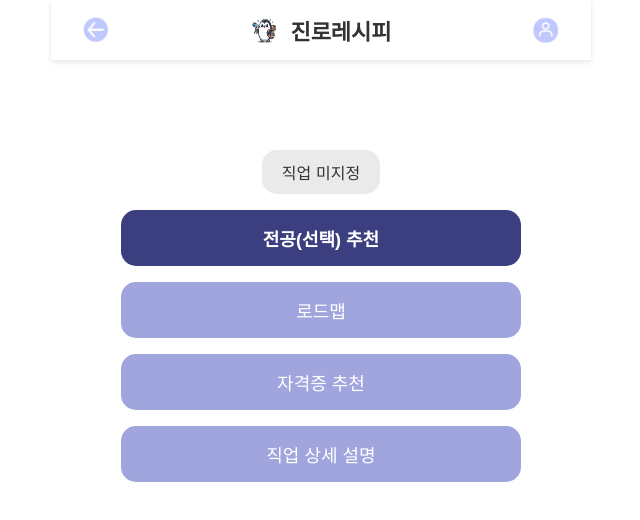
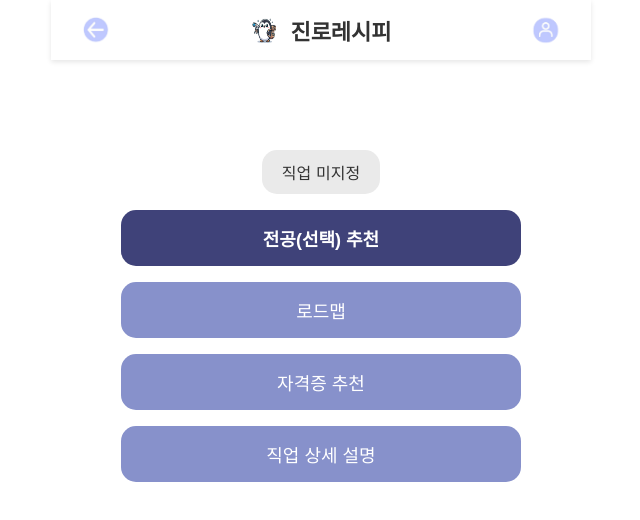
Before and after one commit to Kimeunho0710/graduation-project, a React (Create React App) app in the folder frontend/graduation-project/: page /job-detail in a window 1280 px wide. Shown: the top 520 px of the page, without its empty margins (319-959 px from the left). Built offline with nearby package versions, Linux system fonts and the light colour scheme.

Commit message:
color change

```diff
--- a/frontend/graduation-project/src/pages-css/JobDetailPage.css
+++ b/frontend/graduation-project/src/pages-css/JobDetailPage.css
@@ -21,7 +21,7 @@
 
   /* 버튼 스타일 */
   .JobDetailButton {
-    background-color: #a1a5de;
+    background-color: #8791CB;
     color: white;
     font-size: 18px;
     padding: 15px 25px;
@@ -33,6 +33,6 @@
   }
 
   .JobDetailButton.dark {
-    background-color: #3c3f7f;
+    background-color: #3F4279;
     font-weight: bold;
   }
```
